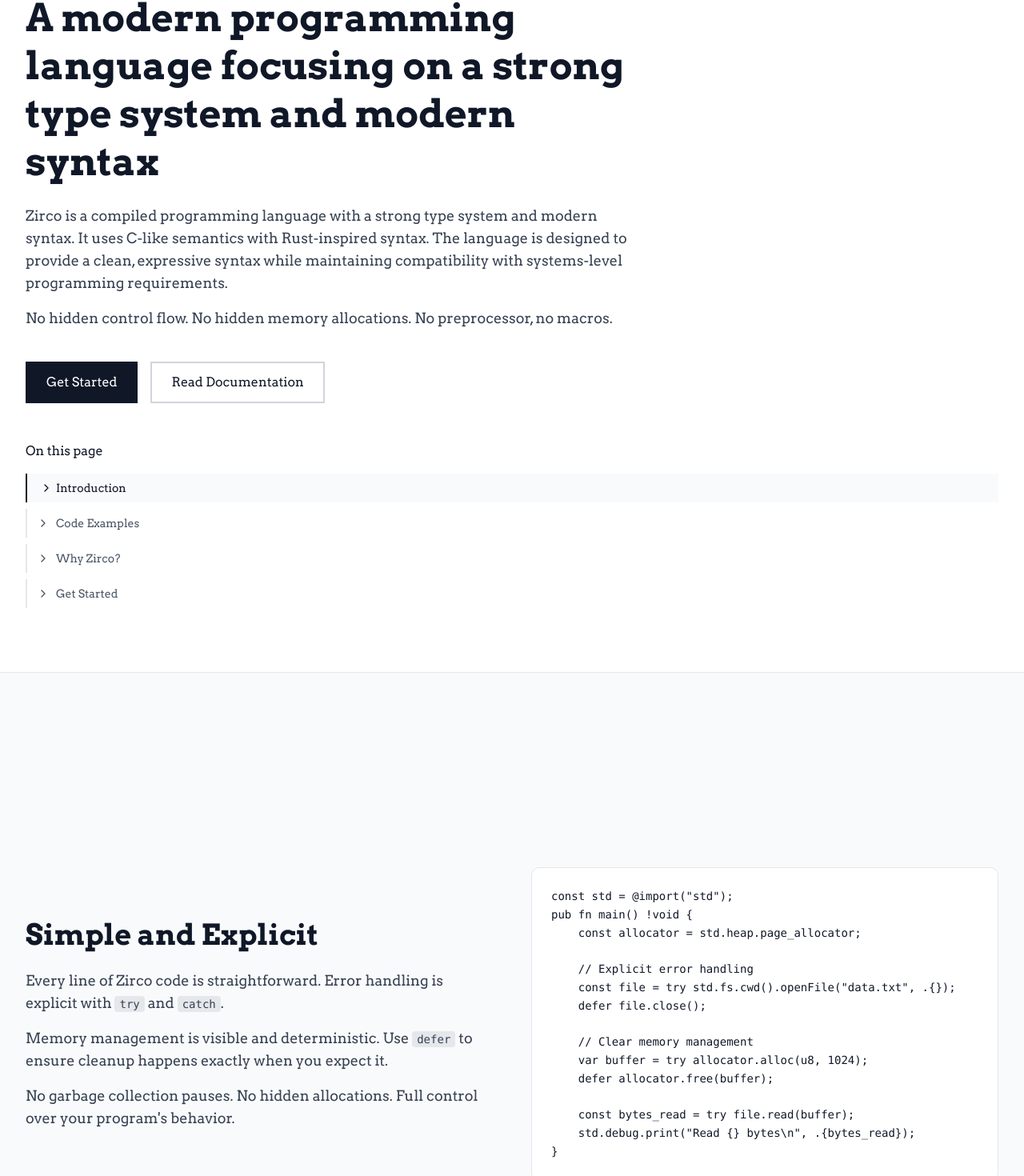
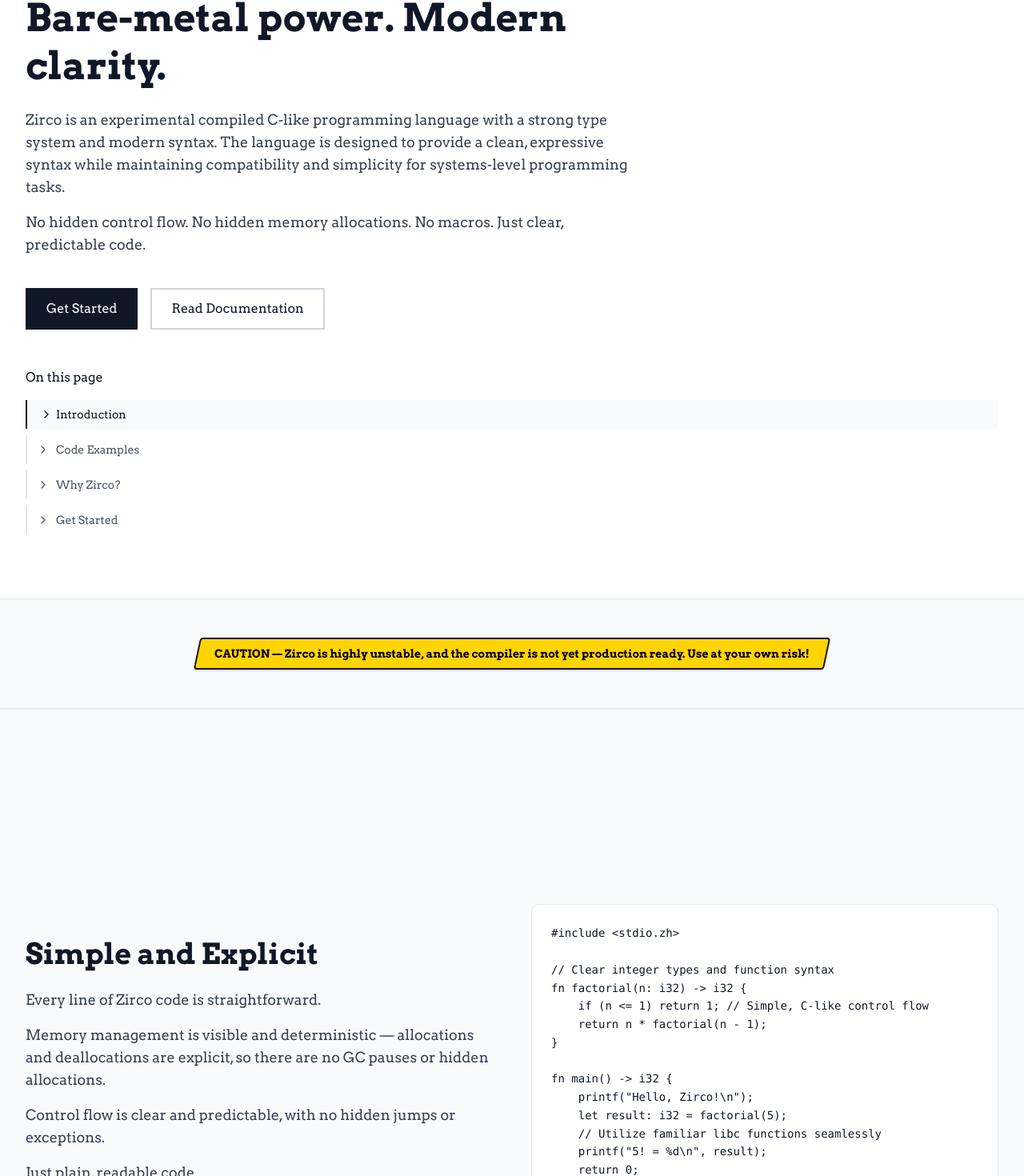
Before and after one commit to zirco-lang/zirco.dev, a React (Vite) app: page / in a window 1280 px wide. Shown: the part 345-1815 px from the top of the page at 80% size. Built offline with nearby package versions, Linux system fonts and the light colour scheme; the HTML template or start-up script is replaced by a standard one.

Commit message:
add some new stuff

```diff
--- a/package.json
+++ b/package.json
@@ -54,6 +54,6 @@
     },
     "scripts": {
         "dev": "vite",
-    "build": "vite build"
+        "build": "vite build --outDir dist"
     }
 }
--- a/src/App.tsx
+++ b/src/App.tsx
@@ -4,12 +4,14 @@ import { CodeExample } from "./components/CodeExample";
 import { Features } from "./components/Features";
 import { GetStarted } from "./components/GetStarted";
 import { Footer } from "./components/Footer";
+import { StabilityNotice } from "./components/StabilityNotice";
 
 export default function App() {
     return (
         <div className="min-h-screen bg-white dark:bg-gray-900 scroll-smooth transition-colors duration-300">
             <Header />
             <Hero />
+            <StabilityNotice />
             <CodeExample />
             <Features />
             <GetStarted />
--- a/src/components/CodeExample.tsx
+++ b/src/components/CodeExample.tsx
@@ -1,20 +1,20 @@
 import { FadeIn } from "./FadeIn";
 
 export function CodeExample() {
-    const code = `const std = @import("std");
-pub fn main() !void {
-    const allocator = std.heap.page_allocator;
+    const code = `#include <stdio.zh>
 
-    // Explicit error handling
-    const file = try std.fs.cwd().openFile("data.txt", .{});
-    defer file.close();
+// Clear integer types and function syntax
+fn factorial(n: i32) -> i32 {
+    if (n <= 1) return 1; // Simple, C-like control flow
+    return n * factorial(n - 1);
+}
 
-    // Clear memory management
-    var buffer = try allocator.alloc(u8, 1024);
-    defer allocator.free(buffer);
-
-    const bytes_read = try file.read(buffer);
-    std.debug.print("Read {} bytes\\n", .{bytes_read});
+fn main() -> i32 {
+    printf("Hello, Zirco!\\n");
+    let result: i32 = factorial(5);
+    // Utilize familiar libc functions seamlessly
+    printf("5! = %d\\n", result);
+    return 0;
 }`;
 
     return (
@@ -29,32 +29,17 @@ pub fn main() !void {
                             Simple and Explicit
                         </h2>
                         <div className="space-y-3 md:space-y-4 text-base md:text-lg text-gray-700 dark:text-gray-300 transition-colors duration-300">
+                            <p>Every line of Zirco code is straightforward.</p>
                             <p>
-                                Every line of Zirco code is straightforward.
-                                Error handling is explicit with{" "}
-                                <code className="bg-gray-200 dark:bg-gray-700 px-1.5 py-0.5 rounded font-mono text-sm transition-colors duration-300">
-                                    try
-                                </code>{" "}
-                                and{" "}
-                                <code className="bg-gray-200 dark:bg-gray-700 px-1.5 py-0.5 rounded font-mono text-sm transition-colors duration-300">
-                                    catch
-                                </code>
-                                .
+                                Memory management is visible and deterministic —
+                                allocations and deallocations are explicit, so
+                                there are no GC pauses or hidden allocations.
                             </p>
                             <p>
-                                Memory management is visible and deterministic.
-                                Use{" "}
-                                <code className="bg-gray-200 dark:bg-gray-700 px-1.5 py-0.5 rounded font-mono text-sm transition-colors duration-300">
-                                    defer
-                                </code>{" "}
-                                to ensure cleanup happens exactly when you
-                                expect it.
+                                Control flow is clear and predictable, with no
+                                hidden jumps or exceptions.
                             </p>
-                            <p>
-                                No garbage collection pauses. No hidden
-                                allocations. Full control over your program's
-                                behavior.
-                            </p>
+                            <p>Just plain, readable code.</p>
                         </div>
                     </FadeIn>
 
--- a/src/components/Features.tsx
+++ b/src/components/Features.tsx
@@ -5,9 +5,9 @@ export function Features() {
     const features = [
         {
             icon: Shield,
-            title: "Strong Type System",
+            title: "Simple, Strong Type System",
             description:
-                "Zirco features an extremely strong runtime type system that catches errors early and provides robust guarantees about your program's behavior.",
+                "Zirco features an extremely simple compile-time type system that catches common errors early, helping you write safer and more reliable code without headaches.",
         },
         {
             icon: Code,
@@ -19,13 +19,13 @@ export function Features() {
             icon: Cpu,
             title: "Native Performance",
             description:
-                "Compiles to native code via LLVM. Suitable for low-level systems programming tasks where performance and control matter most.",
+                "Zirco uses the battle-tested LLVM compiler infrastructure to compile directly to highly optimized native code. Suitable for low-level systems programming tasks where performance and control matter most.",
         },
         {
             icon: Wrench,
             title: "Systems Programming Ready",
             description:
-                "Designed for systems-level development with C-like semantics, providing the control you need for embedded, kernel, and performance-critical applications.",
+                "Designed for systems-level development with C-like semantics, providing the control you need for performance-critical applications.",
         },
     ];
 
--- a/src/components/Footer.tsx
+++ b/src/components/Footer.tsx
@@ -102,8 +102,8 @@ export function Footer() {
                 {/* Copyright Section */}
                 <div className="mt-12 pt-8 border-t border-gray-200 dark:border-gray-700 text-sm text-gray-600 dark:text-gray-400 transition-colors duration-300">
                     <p>
-                        © {currentYear} Zirco Contributors and dawn_ll. Released
-                        under the MIT License.
+                        © {currentYear} Zirco Contributors, Logan Devine and
+                        dawn_ll. Released under the MIT License.
                     </p>
                 </div>
             </div>
--- a/src/components/Hero.tsx
+++ b/src/components/Hero.tsx
@@ -42,23 +42,22 @@ export function Hero() {
                     </div>
 
                     <h1 className="text-2xl sm:text-3xl md:text-4xl lg:text-5xl font-bold text-gray-900 dark:text-white mb-4 md:mb-6 leading-tight">
-                        A modern programming language focusing on a strong type
-                        system and modern syntax
+                        Bare-metal power. Modern clarity.
                     </h1>
 
                     <div className="space-y-3 md:space-y-4 text-base md:text-lg text-gray-700 dark:text-gray-300">
                         <p>
-                            Zirco is a compiled programming language with a
-                            strong type system and modern syntax. It uses C-like
-                            semantics with Rust-inspired syntax. The language is
-                            designed to provide a clean, expressive syntax while
-                            maintaining compatibility with systems-level
-                            programming requirements.
+                            Zirco is an experimental compiled C-like programming
+                            language with a strong type system and modern
+                            syntax. The language is designed to provide a clean,
+                            expressive syntax while maintaining compatibility
+                            and simplicity for systems-level programming tasks.
                         </p>
 
                         <p>
                             No hidden control flow. No hidden memory
-                            allocations. No preprocessor, no macros.
+                            allocations. No macros. Just clear, predictable
+                            code.
                         </p>
                     </div>
 
--- /dev/null
+++ b/src/components/StabilityNotice.tsx
@@ -0,0 +1,45 @@
+import { FadeIn } from "./FadeIn";
+
+export function StabilityNotice() {
+    return (
+        <section
+            id="code-example"
+            className="py-12 flex items-center justify-center bg-gray-50 dark:bg-gray-800 border-y border-gray-200 dark:border-gray-700 transition-colors duration-300"
+        >
+            {/* Caution tape banner: visually prominent, accessible alert */}
+            <FadeIn delay={0.1}>
+                <div className="w-full flex justify-center pointer-events-none">
+                    <div
+                        role="alert"
+                        aria-live="polite"
+                        className="pointer-events-none"
+                    >
+                        <div
+                            className="text-sm font-bold uppercase tracking-wide select-none"
+                            style={{
+                                background: "#FFD400",
+                                color: "#000",
+                                padding: "0.5rem 1.25rem",
+                                transform: "skew(-12deg)",
+                                boxShadow: "0 2px 0 rgba(0,0,0,0.12)",
+                                borderRadius: "0.25rem",
+                                border: "2px solid rgba(0,0,0,0.9)",
+                            }}
+                        >
+                            <span
+                                style={{
+                                    display: "inline-block",
+                                    transform: "skew(12deg)",
+                                }}
+                            >
+                                CAUTION — Zirco is highly unstable, and the
+                                compiler is not yet production ready. Use at
+                                your own risk!
+                            </span>
+                        </div>
+                    </div>
+                </div>
+            </FadeIn>
+        </section>
+    );
+}
```
Also changed, not shown: 1 other file (tests, documents, lock files or other folders). Lines whose indentation alone changed are shown as unchanged.
